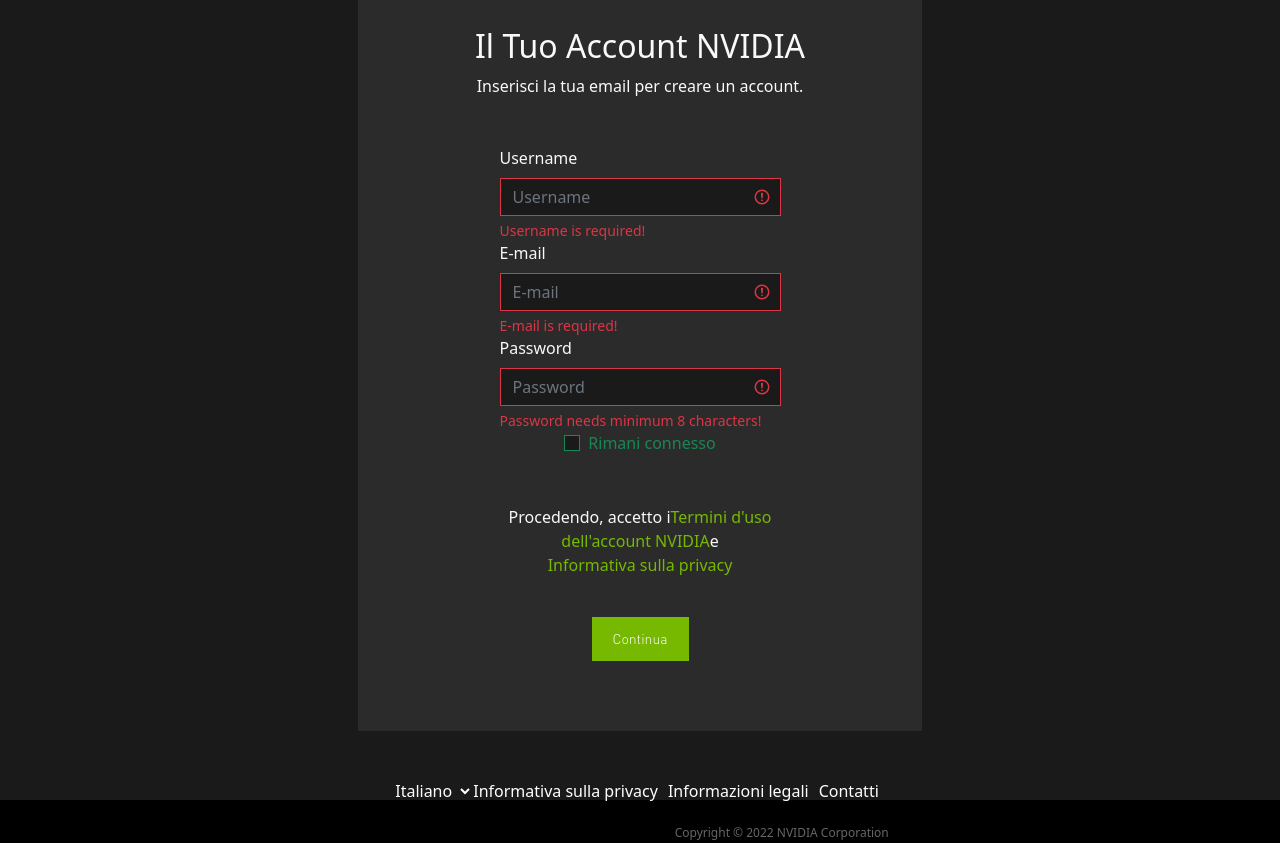
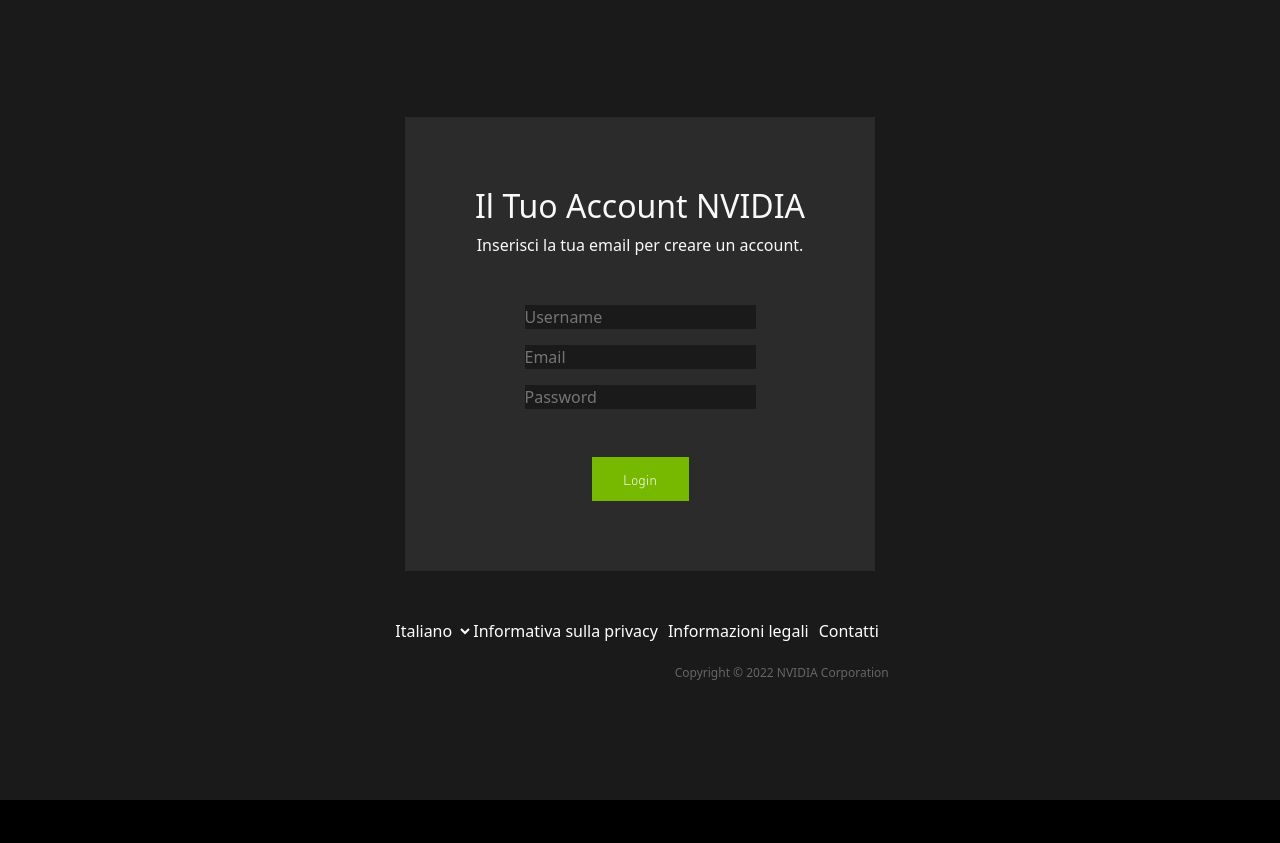
Before and after one commit to Micheleg27/NVIDIA-GeForce-Now-REACT-, a React (Create React App) app: page /register in a window 1280 px wide. After the commit the page ends 800 px from the top, so only its background shows below. Built offline with nearby package versions, Linux system fonts and the light colour scheme.

Commit message:
fix: fixed register login

```diff
--- a/src/Components/RegisterLogin/Login.js
+++ b/src/Components/RegisterLogin/Login.js
@@ -6,59 +6,14 @@
 			<div className="d-flex flex-column align-items-center justify-content-center form-button-container">
 				<h2 className="text-light">Il Tuo Account NVIDIA</h2>
 				<p className="text-light mb-5">Inserisci la tua email per creare un account.</p>
-				<form className="text-light was-validated"
-				    action="/login"
-					method="POST"
-					novalidate>
-					<div>
-						<label for="validationCustom03" className="form-label">
-							E-mail
-						</label>
-						<input
-							type="email"
-							className="form-control"
-							id="validationCustom03"
-							placeholder="E-mail"
-							required
-						/>
-						<div className="invalid-feedback">E-mail is required!</div>
+				<form action="/login" method="POST">
+					<div  className='mb-3'>
+						<input type="email" id="email" name="email" placeholder="Email" required />
 					</div>
-
-					<div>
-						<label for="validationCustom02" className="form-label">
-							Password
-						</label>
-						<input
-							type="password"
-							className="form-control"
-							id="validationCustom02"
-							placeholder="Password"
-							required
-						/>
-						<div className="invalid-feedback">Password needs minimum 8 characters!</div>
+					<div className='mb-5'>
+						<input type="password" id="password" name="password" placeholder="Password" required />
 					</div>
-
-					<div>
-						<div className="form-check">
-							<input className="form-check-input" type="checkbox" value="" />
-							<label className="form-check-label">Rimani connesso</label>
-						</div>
-					</div>
-					<div className="text-light text-center mt-5 mb-3">
-						Procedendo, accetto i
-						<a id="ad-a-green" href="https://www.nvidia.com/it-it/about-nvidia/nv-accounts/">
-							Termini d'uso dell'account NVIDIA
-						</a>
-						e <br />
-						<a id="ad-a-green" href="https://www.nvidia.com/it-it/about-nvidia/privacy-policy/">
-							Informativa sulla privacy
-						</a>
-					</div>
-					<div className="mt-4">
-						<Button type="submit" buttonSize="BTN--medium">
-							Continua
-						</Button>
-					</div>
+					<Button type="submit" buttonSize='BTN--medium'>Login</Button>
 				</form>
 			</div>
 
--- a/src/Components/RegisterLogin/Register.js
+++ b/src/Components/RegisterLogin/Register.js
@@ -6,74 +6,17 @@
 			<div className="d-flex flex-column align-items-center justify-content-center form-button-container">
 				<h2 className="text-light">Il Tuo Account NVIDIA</h2>
 				<p className="text-light mb-5">Inserisci la tua email per creare un account.</p>
-				<form className="text-light was-validated"
-				    action="/register"
-					method="POST"
-					novalidate>
-					<div>
-						<label for="validationCustom01" className="form-label">
-							Username
-						</label>
-						<input
-							type="text"
-							className="form-control"
-							id="validationCustom01"
-							placeholder="Username"
-							required
-						/>
-						<div className="invalid-feedback">Username is required!</div>
+				<form action="/register" method="POST">
+					<div className='mb-3'>
+						<input type="text" id="username" name="username" placeholder="Username" required />
 					</div>
-
-					<div>
-						<label for="validationCustom03" className="form-label">
-							E-mail
-						</label>
-						<input
-							type="email"
-							className="form-control"
-							id="validationCustom03"
-							placeholder="E-mail"
-							required
-						/>
-						<div className="invalid-feedback">E-mail is required!</div>
+					<div className='mb-3'>
+						<input type="email" id="email" name="email" placeholder="Email" required />
 					</div>
-
-					<div>
-						<label for="validationCustom02" className="form-label">
-							Password
-						</label>
-						<input
-							type="password"
-							className="form-control"
-							id="validationCustom02"
-							placeholder="Password"
-							required
-						/>
-						<div className="invalid-feedback">Password needs minimum 8 characters!</div>
+					<div className='mb-5'>
+						<input type="password" id="password" name="password" placeholder="Password" required />
 					</div>
-
-					<div>
-						<div className="form-check">
-							<input className="form-check-input" type="checkbox" value="" />
-							<label className="form-check-label">Rimani connesso</label>
-						</div>
-					</div>
-
-					<div className="text-light text-center mt-5 mb-3">
-						Procedendo, accetto i
-						<a id="ad-a-green" href="https://www.nvidia.com/it-it/about-nvidia/nv-accounts/">
-							Termini d'uso dell'account NVIDIA
-						</a>
-						e <br />
-						<a id="ad-a-green" href="https://www.nvidia.com/it-it/about-nvidia/privacy-policy/">
-							Informativa sulla privacy
-						</a>
-					</div>
-					<div className="mt-4">
-						<Button type="submit" buttonSize="BTN--medium">
-							Continua
-						</Button>
-					</div>
+					<Button type="submit"  buttonSize='BTN--medium'>Login</Button>
 				</form>
 			</div>
 
--- a/src/SASS/_Register-Login.scss
+++ b/src/SASS/_Register-Login.scss
@@ -29,6 +29,7 @@
                 background-color: $grey-color;
                 color: white;
                 border-radius: 0;
+                border: none;
             }
         }
 
--- a/src/index.css
+++ b/src/index.css
@@ -3547,6 +3547,7 @@
   background-color: #1a1a1a;
   color: white;
   border-radius: 0;
+  border: none;
 }
 .register-container .form-button-container #ad-a-green {
   color: #76B900 !important;
```
Also changed, not shown: 1 other file (tests, documents, lock files or other folders).
